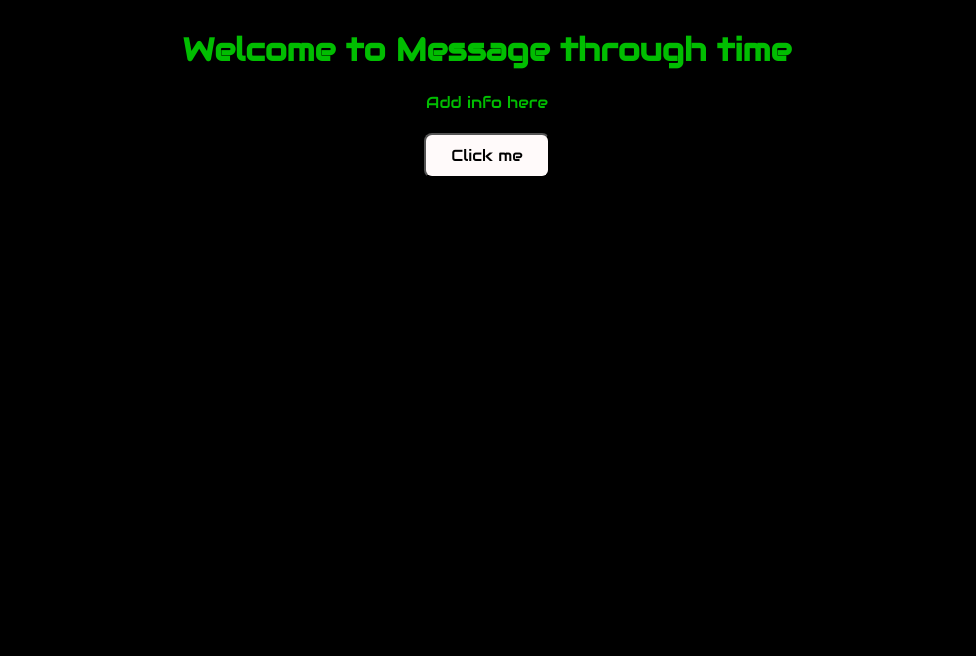
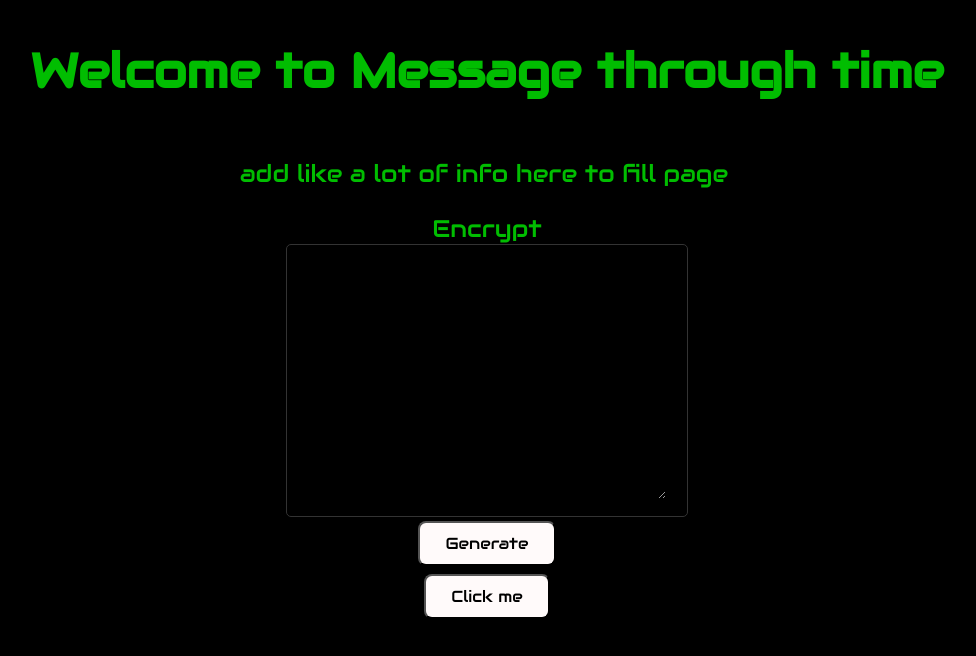
Before and after one commit to VictorHSandi/MessageThroughTime, a Vue app in the folder client-messagethroughtime/: page / in a window 1280 px wide. Shown: the top 656 px of the page, without its empty margins (153-1129 px from the left). Built offline with nearby package versions, Linux system fonts and the light colour scheme.

Commit message:
homepage?

```diff
--- a/client-messagethroughtime/src/views/HomePage.vue
+++ b/client-messagethroughtime/src/views/HomePage.vue
@@ -1,22 +1,26 @@
 <template>
-    <div class ="title">
+    <div class="container">
+      <div class="WelcomeMessage">
         <h1>Welcome to Message through time</h1>
       </div>
 
-    <div class="page info">
-        <p>Add info here</p>
+      <div class="PageInfo">
+        <p>add like a lot of info here to fill page</p>
       </div>
 
-
+      <div>
+        <MessageInput v-model="inputValue" type="text" label="Encrypt" />
+      </div>
+    </div>
   </template>
 
   <script>
-// import MessageInput from "@/components/MessageInput.vue";
+  import MessageInput from "@/components/MessageInput.vue";
 
   export default {
     name: "HomePage",
     components: {
-        // MessageInput
+      MessageInput
     },
     data() {
       return {
@@ -25,3 +29,37 @@ export default {
     }
   };
   </script>
+
+  <style scoped>
+  .container {
+    flex-direction: column;
+    display: flex; /* Use flexbox */
+    justify-content: center; /* Center horizontally */
+    align-items: center; /* Center vertically */
+    width: auto; /* Make the container width flexible */
+    max-width: 90%; /* Limit the maximum width */
+    margin: 0 auto; /* Center the container horizontally */
+  }
+
+  .WelcomeMessage {
+    overflow: hidden;
+    white-space: nowrap;
+    width: 0;
+    font-size: 24px;
+    animation: typing 3s steps(30, end) forwards;
+  }
+
+  .PageInfo {
+    overflow: hidden;
+    white-space: nowrap;
+    border-right: 0.25em solid transparent; /* Specify a thin border */
+    width: 0;
+    animation: typing 2s 3s steps(30, end) forwards; /* Start blinking animation after typing animation finishes (delayed by 3s) */
+  }
+
+  @keyframes typing {
+    from { width: 0 }
+    to { width: 100% }
+  }
+
+  </style>
```
Lines whose indentation alone changed are shown as unchanged.
